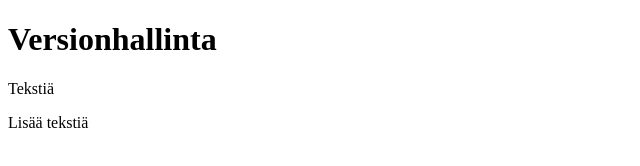
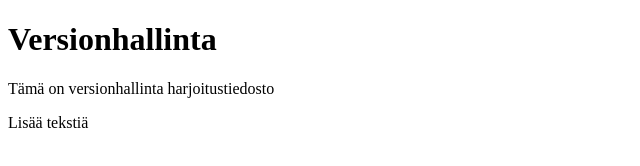
Before and after one commit to DavittBarry/VHWeb11, a plain HTML site: page index.html in a window 1280 px wide. Shown: the whole page, without its empty margins (0-640 px from the left). Drawn offline with Linux system fonts and the light colour scheme.

Commit message:
Muokattu kappale

```diff
--- a/index.html
+++ b/index.html
@@ -9,7 +9,7 @@
 </head>
 <body>
     <h1>Versionhallinta</h1>
-    <p>Tekstiä</p>
+    <p>Tämä on versionhallinta harjoitustiedosto</p>
     <p>Lisää tekstiä</p>
 </body>
 </html>
```
